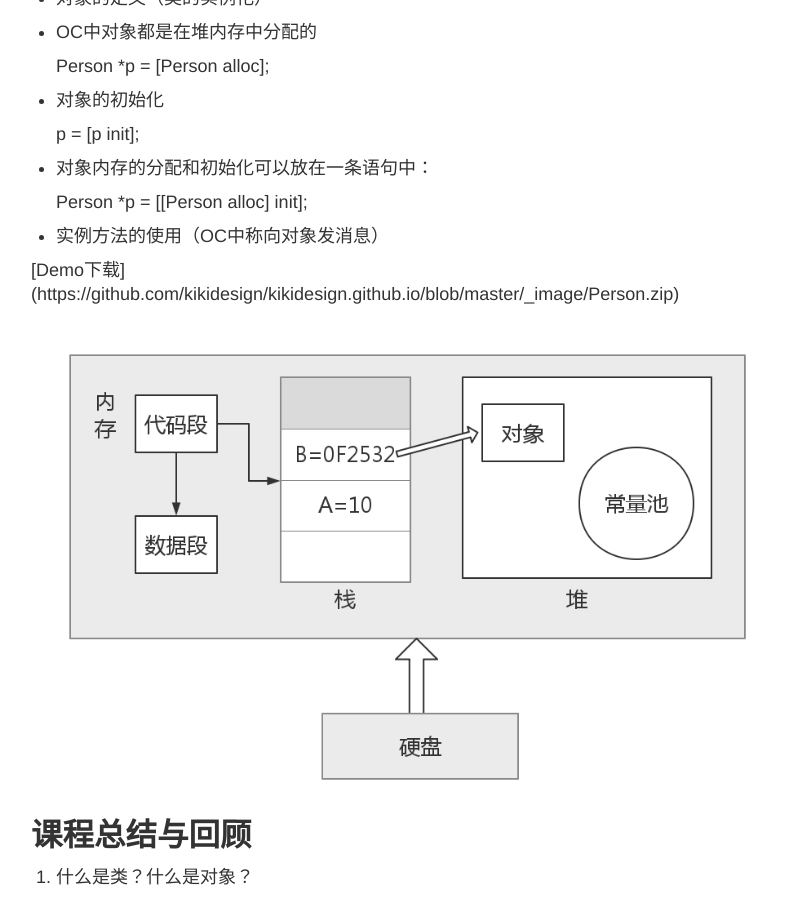
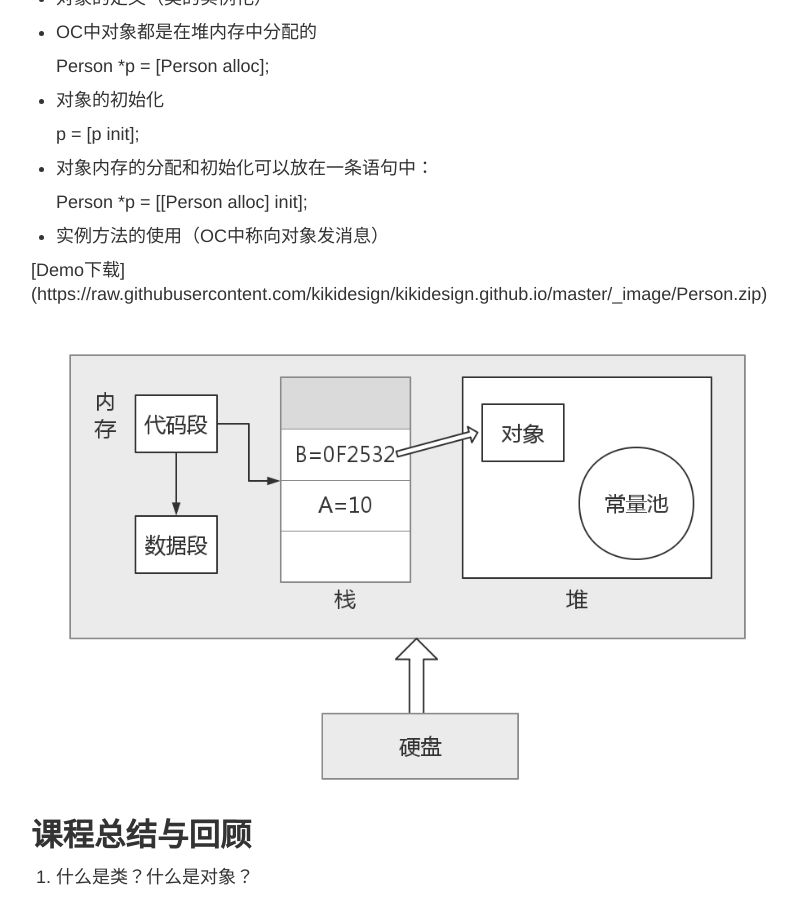
Before and after one commit to kikidesign/kikidesign.github.io, a Jekyll site: the page built from _posts/2016-05-18-尚学堂02-类与对象.md, in a window 1280 px wide and 900 px high, scrolled down 1142 px. Shown: the whole window, without its empty margins (239-1036 px from the left). Built offline with Jekyll 4.4.1, drawn with Linux system fonts in a browser that asks for light colours; some of the changed lines change nothing that is shown.

Commit message:
class-and-object

```diff
--- a/_posts/2016-05-18-尚学堂02-类与对象.md
+++ b/_posts/2016-05-18-尚学堂02-类与对象.md
@@ -69,7 +69,7 @@
 
 - 实例方法的使用（OC中称向对象发消息）
 
-[Demo下载] (https://github.com/kikidesign/kikidesign.github.io/blob/master/_image/Person.zip)
+[Demo下载] (https://raw.githubusercontent.com/kikidesign/kikidesign.github.io/master/_image/Person.zip)
 
 ![class-and-object](https://raw.githubusercontent.com/kikidesign/kikidesign.github.io/master/_image/class-and-object.png)
 
```
